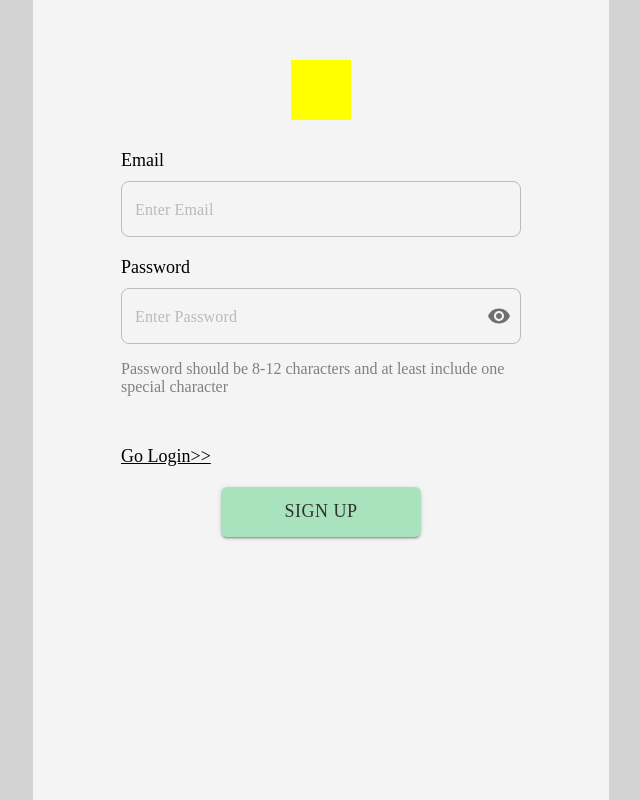
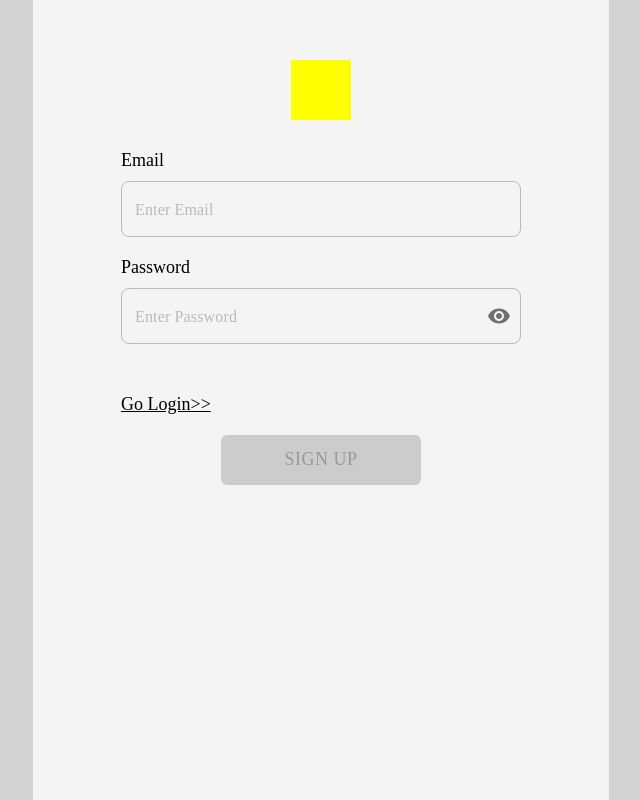
Before and after one commit to DHEPLab/aim-ahead-app, a React (Create React App) app: page /signup in a window 1280 px wide. Shown: the whole page, without its empty margins (319-959 px from the left). Built offline with nearby package versions, Linux system fonts and the light colour scheme.

Commit message:
[UNCAIM-6][David] feat: pass password regex, only show password rule when validate failed and button disable when not enter password or email

```diff
--- a/src/components/AuthenticationForm/index.module.scss
+++ b/src/components/AuthenticationForm/index.module.scss
@@ -32,9 +32,10 @@
   }
 
   .passwordRuleText {
-    color: gray;
+    color: red;
     font-family: Montserrat, serif;
-    margin-bottom: 50px;
+    font-size: 16px;
+    height: 40px;
   }
 
   .redirectText {
@@ -60,5 +61,10 @@
       font-family: Montserrat, serif;
       font-weight: 500;
     }
+
+    .button:disabled {
+      background: #CCC;
+      color: #999;
+    }
   }
 }
--- a/src/components/AuthenticationForm/index.tsx
+++ b/src/components/AuthenticationForm/index.tsx
@@ -5,7 +5,9 @@ import styles from "./index.module.scss";
 import { Visibility, VisibilityOff } from "@mui/icons-material";
 
 interface AuthenticationFormProps {
-  type: FormType;
+  pageType: FormType;
+  passwordRegex: RegExp;
+  handelSubmit: (email: string, password: string) => boolean;
 }
 
 export enum FormType {
@@ -13,33 +15,38 @@ export enum FormType {
   SignUp,
 }
 
-const AuthenticationForm = ({ type }: AuthenticationFormProps) => {
+const AuthenticationForm = ({ pageType, passwordRegex, handelSubmit }: AuthenticationFormProps) => {
+  const [isEmailValid, setIsEmailValid] = useState(true);
+  const [isPasswordValid, setIsPasswordValid] = useState(true);
   const [showPassword, setShowPassword] = React.useState(false);
-  const [isEmailValid, setIsEmailValid] = useState(true);
   const [email, setEmail] = useState("");
   const [password, setPassword] = useState("");
-  const isSignUpPage = type === FormType.SignUp;
+  const isSignUpPage = pageType === FormType.SignUp;
 
   const handleEmailChange = (event: React.ChangeEvent<HTMLInputElement>) => {
     setEmail(event.target.value);
+    setIsEmailValid(true);
   };
 
   const handlePasswordChange = (event: React.ChangeEvent<HTMLInputElement>) => {
     setPassword(event.target.value);
+    setIsPasswordValid(true);
   };
 
-  const handleSubmit = (event: React.FormEvent<HTMLFormElement>) => {
+  const validateAndSubmit = (event: React.FormEvent<HTMLFormElement>) => {
     event.preventDefault();
     validateEmail();
-    // 处理登录逻辑
-    console.log("Email:", email);
-    console.log("Password:", password);
+    validatePassword();
+    handelSubmit(email, password);
   };
 
   const validateEmail = () => {
     const emailRegex = /^[^\s@]+@[^\s@]+\.[^\s@]+$/;
-    const isValidEmail = emailRegex.test(email);
-    setIsEmailValid(isValidEmail);
+    setIsEmailValid(emailRegex.test(email));
+  };
+
+  const validatePassword = () => {
+    setIsPasswordValid(passwordRegex.test(password));
   };
 
   const handleClickShowPassword = () => setShowPassword((show) => !show);
@@ -49,7 +56,7 @@ const AuthenticationForm = ({ type }: AuthenticationFormProps) => {
   };
 
   return (
-    <form className={styles.form} onSubmit={handleSubmit}>
+    <form className={styles.form} onSubmit={validateAndSubmit}>
       <FormControl className={styles.formController}>
         <label className={styles.inputLabel} htmlFor="email" data-testid="email-label">
           Email
@@ -69,7 +76,10 @@ const AuthenticationForm = ({ type }: AuthenticationFormProps) => {
           <span className={styles.invalidEmailText}>Invalid email address. Please correct and try again.</span>
         )}
       </FormControl>
-      <FormControl className={styles.formController}>
+      <FormControl
+        className={styles.formController}
+        sx={isSignUpPage && !isPasswordValid ? { marginBottom: "10px" } : { marginBottom: "50px" }}
+      >
         <label className={styles.inputLabel} htmlFor="password-input" data-testid="password-label">
           Password
         </label>
@@ -77,11 +87,11 @@ const AuthenticationForm = ({ type }: AuthenticationFormProps) => {
           id="password-input"
           inputProps={{ "data-testid": "password-input" }}
           value={password}
+          error={!isPasswordValid}
           type={showPassword ? "text" : "password"}
           onChange={handlePasswordChange}
           required
           className={styles.passwordInput}
-          sx={isSignUpPage ? {} : { marginBottom: "100px" }}
           placeholder="Enter Password"
           endAdornment={
             <InputAdornment position="end">
@@ -96,17 +106,18 @@ const AuthenticationForm = ({ type }: AuthenticationFormProps) => {
             </InputAdornment>
           }
         />
+        {isSignUpPage && !isPasswordValid && (
+          <span className={styles.passwordRuleText}>
+            Password should be 8-12 characters and at least include one special character
+          </span>
+        )}
       </FormControl>
-      {isSignUpPage && (
-        <p className={styles.passwordRuleText}>
-          Password should be 8-12 characters and at least include one special character
-        </p>
-      )}
-      <a className={styles.redirectText} href={type === FormType.SignUp ? "/login" : "/signup"}>
+
+      <a className={styles.redirectText} href={pageType === FormType.SignUp ? "/login" : "/signup"}>
         {isSignUpPage ? "Go Login>>" : "Go Sign Up>>"}
       </a>
       <div className={styles.buttonContainer}>
-        <Button className={styles.button} variant="contained" color="primary" type="submit">
+        <Button className={styles.button} variant="contained" type="submit" disabled={email === "" || password === ""}>
           {isSignUpPage ? "Sign Up" : "Login"}
         </Button>
       </div>
--- a/src/pages/Login/index.tsx
+++ b/src/pages/Login/index.tsx
@@ -5,14 +5,22 @@ import Layout from "../../components/Layout";
 
 import styles from "./index.module.scss";
 
+const handleLogin = (email: string, password: string) => {
+  console.log("email:" + email);
+  console.log("password:" + password);
+  return true;
+  // handel api call here
+};
+
 const LoginPage = () => {
+  const passwordRegex = /.*/;
   return (
     <Layout>
       <div className={styles.app}>
         <div className={styles.logoContainer}>
           <div className={styles.logo} />
         </div>
-        <AuthenticationForm type={FormType.Login} />
+        <AuthenticationForm pageType={FormType.Login} handelSubmit={handleLogin} passwordRegex={passwordRegex} />
       </div>
     </Layout>
   );
--- a/src/pages/SignUp/index.tsx
+++ b/src/pages/SignUp/index.tsx
@@ -6,13 +6,21 @@ import Layout from "../../components/Layout";
 import styles from "./index.module.scss";
 
 const SignUpPage = () => {
+  const passwordRegex = /^(?=.*[!@#$%^&*])[a-zA-Z0-9!@#$%^&*]{8,12}$/;
+  const handleSignUp = (email: string, password: string) => {
+    console.log("email:" + email);
+    console.log("password:" + password);
+    // handel api call here
+    return false;
+  };
+
   return (
     <Layout>
       <div className={styles.app}>
         <div className={styles.logoContainer}>
           <div className={styles.logo} />
         </div>
-        <AuthenticationForm type={FormType.SignUp} />
+        <AuthenticationForm pageType={FormType.SignUp} handelSubmit={handleSignUp} passwordRegex={passwordRegex} />
       </div>
     </Layout>
   );
```
Also changed, not shown: 1 other file (tests, documents, lock files or other folders).
